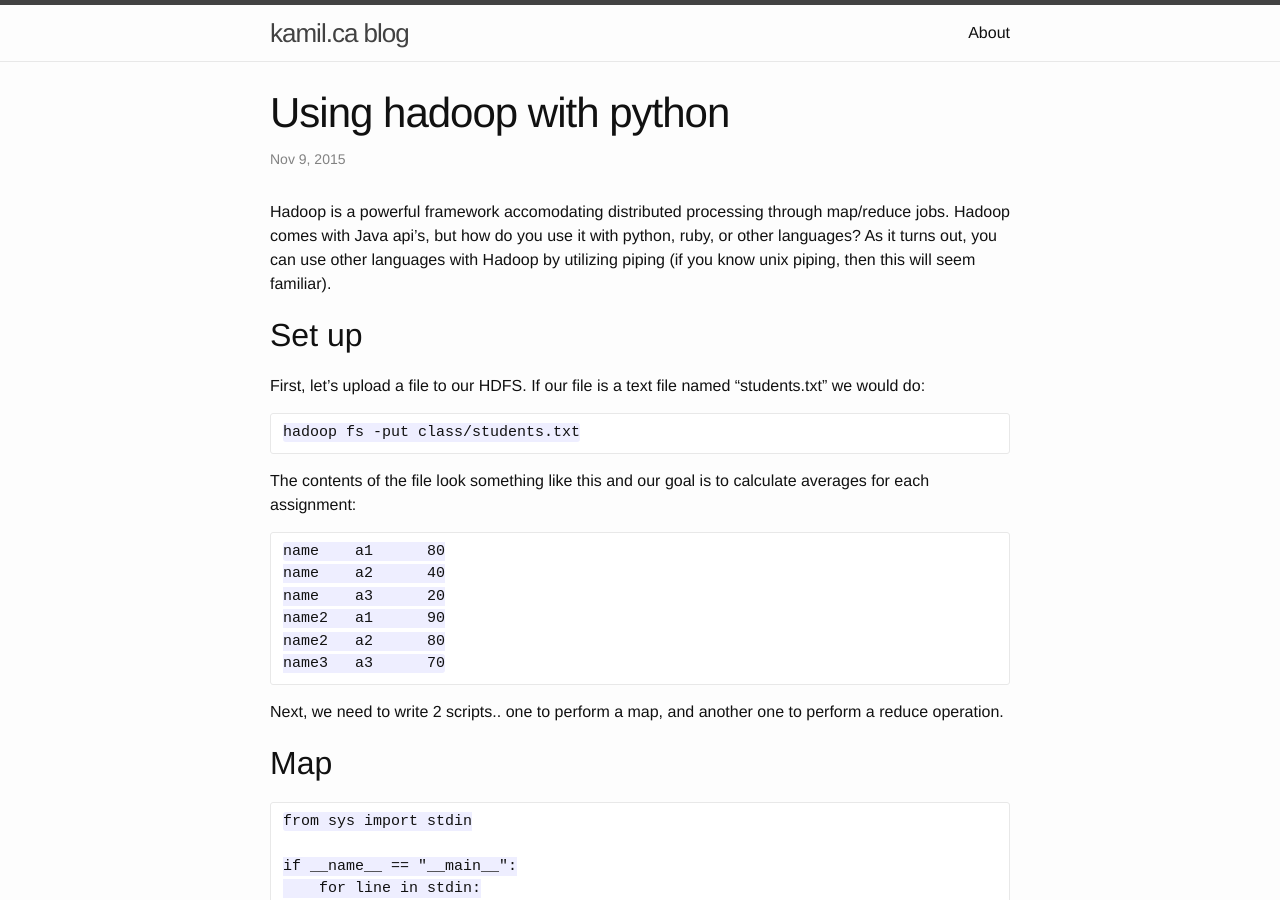
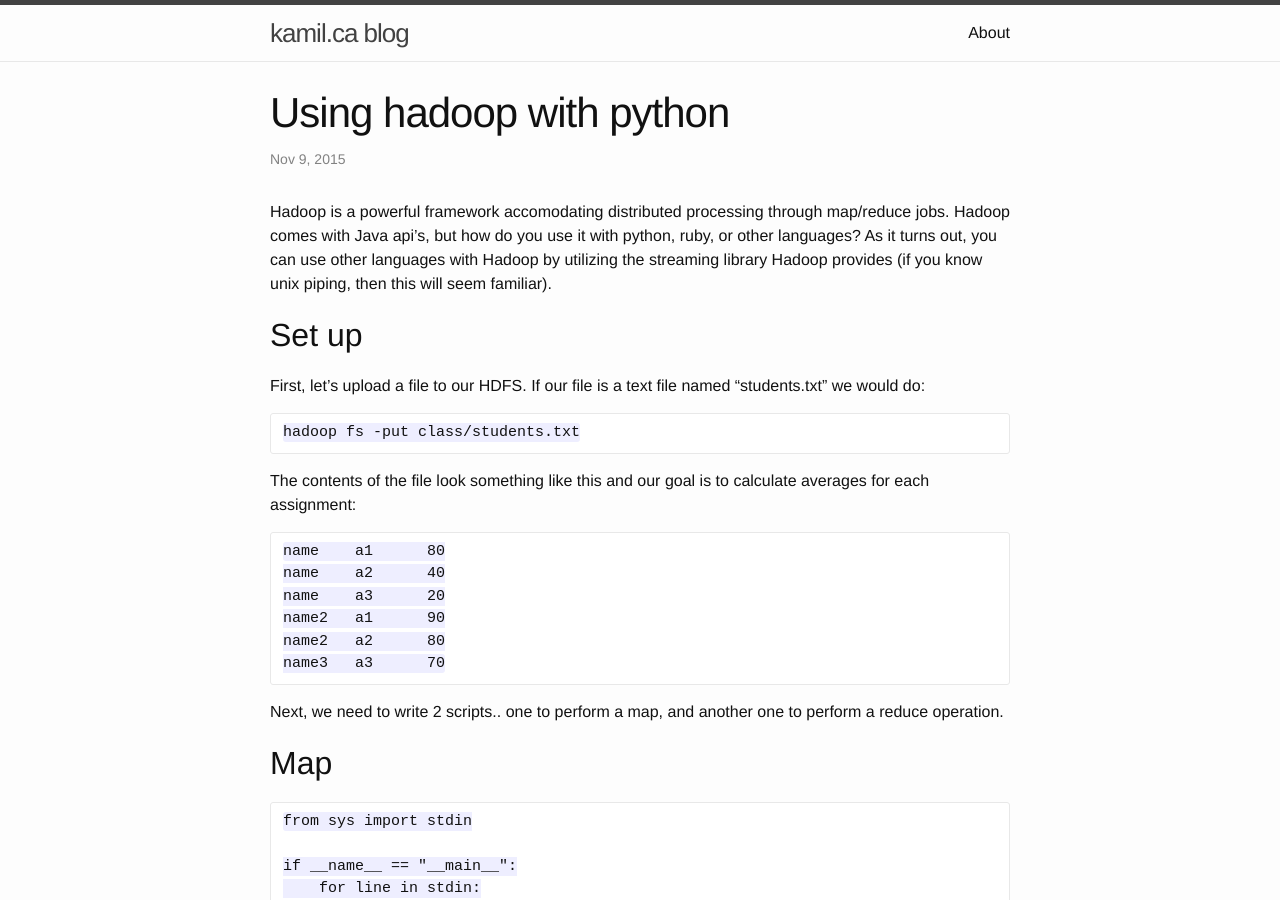
Before and after one commit to kamillus/kamillus.github.io, a Jekyll site: the page built from _posts/2015-11-09-hadoop-and-python.markdown, in a window 1280 px wide and 900 px high. Built offline with Jekyll 4.4.1, drawn with Linux system fonts in a browser that asks for light colours; some of the changed text lies outside the part shown.

Commit message:
hadoop map/reduce streaming

```diff
--- a/_posts/2015-11-09-hadoop-and-python.markdown
+++ b/_posts/2015-11-09-hadoop-and-python.markdown
@@ -4,7 +4,7 @@ title:  "Using hadoop with python"
 date:   2015-11-09 21:44:20
 categories: hadoop, python, mapreduce
 ---
-Hadoop is a powerful framework accomodating distributed processing through map/reduce jobs. Hadoop comes with Java api's, but how do you use it with python, ruby, or other languages? As it turns out, you can use other languages with Hadoop by utilizing piping (if you know unix piping, then this will seem familiar).
+Hadoop is a powerful framework accomodating distributed processing through map/reduce jobs. Hadoop comes with Java api's, but how do you use it with python, ruby, or other languages? As it turns out, you can use other languages with Hadoop by utilizing the streaming library Hadoop provides (if you know unix piping, then this will seem familiar).
 
 ## Set up ##
 
```
Also changed, not shown: other parts of _posts/2015-11-09-hadoop-and-python.markdown (+4 -0 lines).
